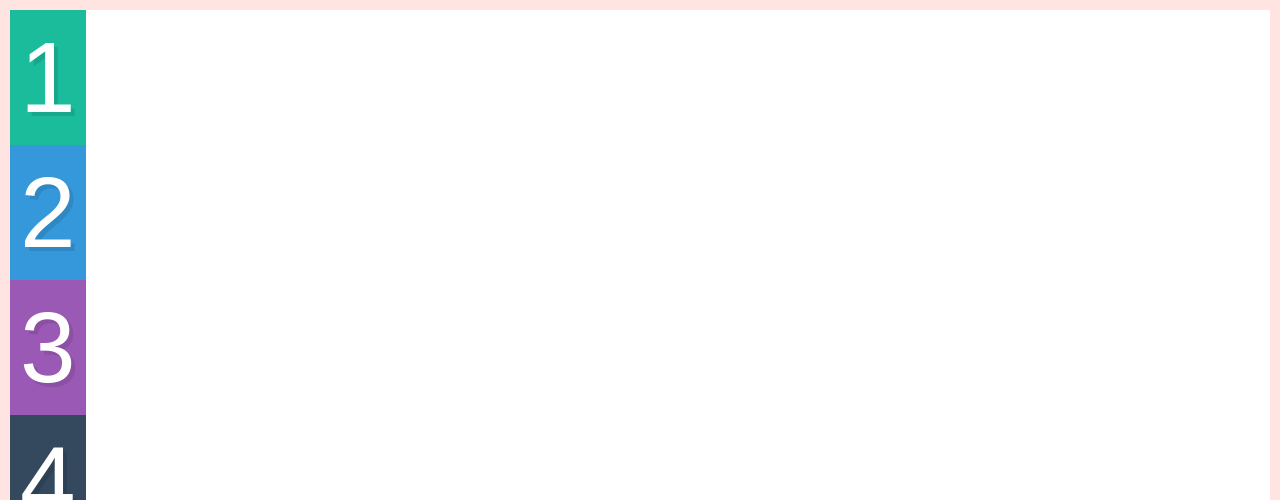
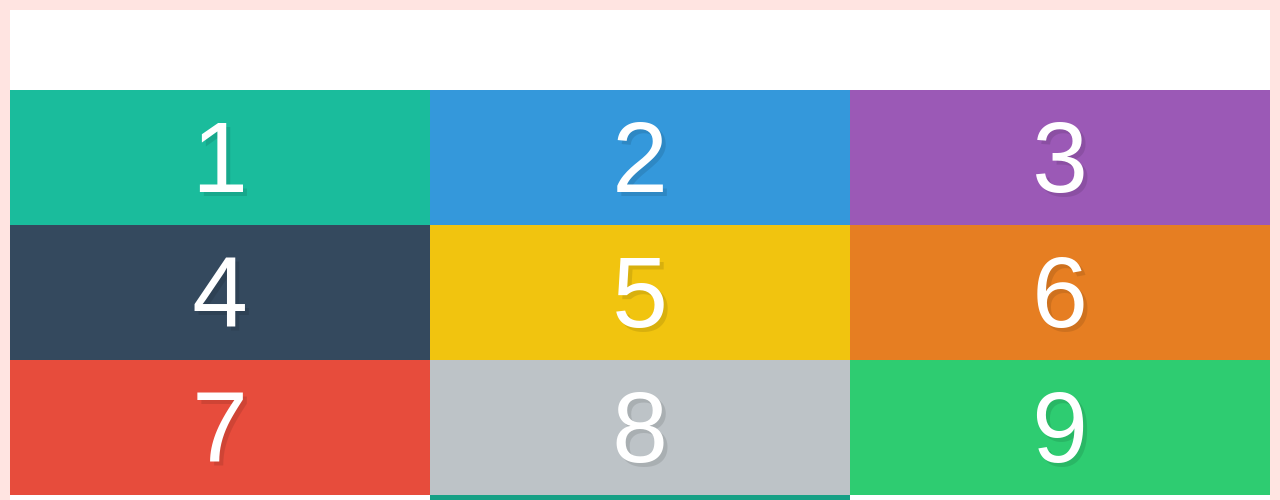
Before and after one commit to clintmilner/flexboxing, a plain HTML site: page index.html in a window 1280 px wide. Shown: the top 500 px of the page. Drawn offline with Linux system fonts and the light colour scheme.

Commit message:
aligning things on the cross-axis

```diff
--- a/style.css
+++ b/style.css
@@ -214,7 +214,13 @@ legend, button::-moz-focus-inner, input::-moz-focus-inner {
 .container {
     display: flex;
     border: 10px solid mistyrose;
-    align-items: baseline;
-    height: 70vh;
-    flex-direction: column;
+    height: 90vh;
+    flex-wrap: wrap;
+    align-content: center;
+
+    justify-content: center;
 }
+
+.box {
+    width: 33.333333%;
+}
```
